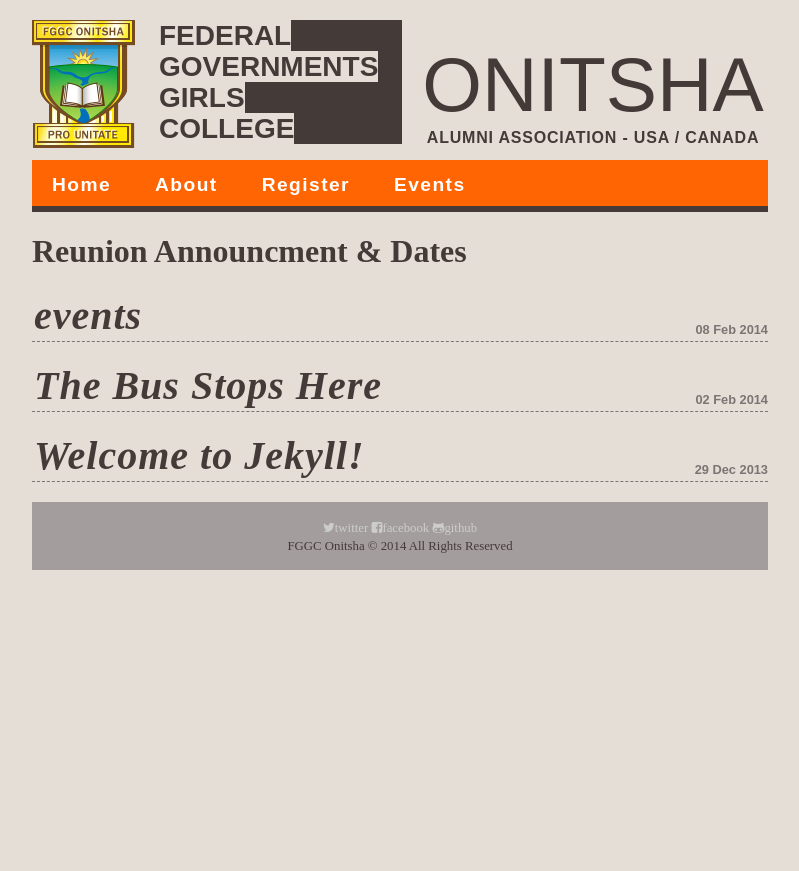
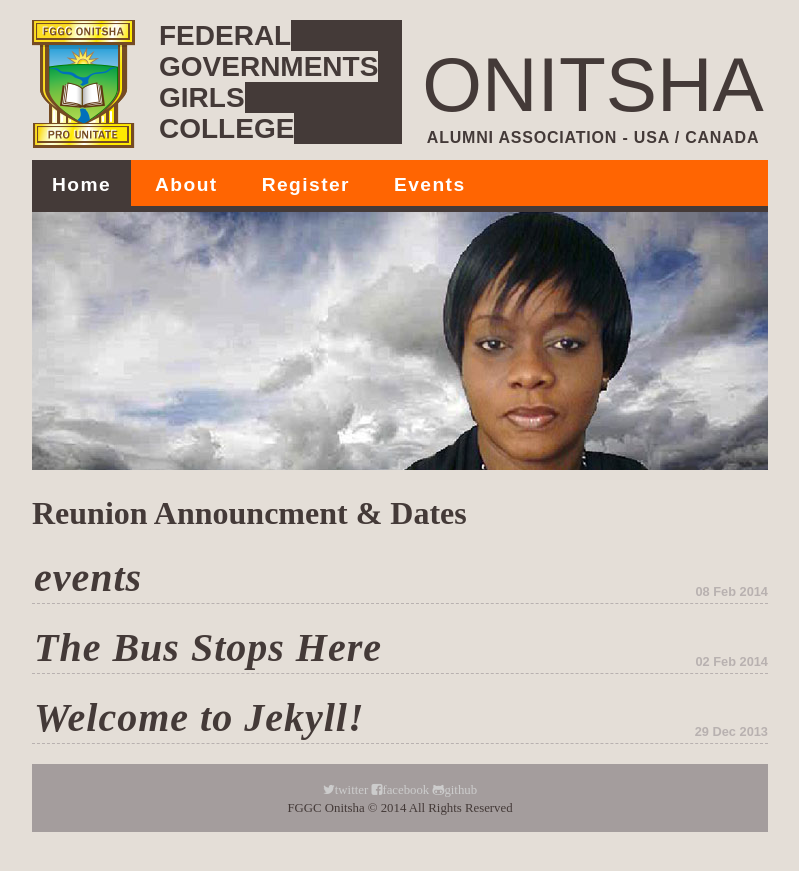
Before and after one commit to fggconitsha/fggconitsha, a Jekyll site: the page built from index.html, in a window 1280 px wide. Shown: the top 871 px of the page, without its empty margins (208-1007 px from the left). Built offline with Jekyll 4.4.1, drawn with Linux system fonts in a browser that asks for light colours; nearby versions of some CDN libraries; Markdown is read by kramdown in place of the engine named in the settings; the list of posts is cut into pages by our own code.

Commit message:
menu and place holder pic

```diff
--- a/_includes/menu.html
+++ b/_includes/menu.html
@@ -2,13 +2,13 @@
 <div class="menu" id="menu">
   <nav class="pure-menu pure-menu-open pure-menu-horizontal">
     <ul>
-      <li><a href="http://fggconitsha.github.io/">Home</a></li>
+      <li><a class="{% if page.title == "Home" %}active{% endif %}" href="http://fggconitsha.github.io/">Home</a></li>
       {% assign pages_list = site.pages %}
         {% for node in pages_list %}
           {% if node.title != null %}
             {% if node.layout == "page" %}
               <li>
-                <a class="menu-nav-item{% if page.url == node.url %} active{% endif %}" href="{{ node.url }}">{{ node.title }}</a>
+                <a class="{% if page.url == node.url %}active{% endif %}" href="{{ node.url }}">{{ node.title }}</a>
               </li>
             {% endif %}
         {% endif %}
--- a/css/main.css
+++ b/css/main.css
@@ -18,7 +18,7 @@
 }*/
 a {
   text-decoration: none;
-  color: #color: #fff;
+  color: #fff;
 }
 a:hover,
 a:focus {
@@ -26,7 +26,7 @@
 }
 .posts h2 {
     padding-bottom: 2px;
-    border-bottom: 1px dashed #7C7472;
+    border-bottom: 1px dashed #b8b1b0;
 }
 .posts h2 a, .page-title {
   padding: 4px 2px;
@@ -36,13 +36,13 @@
   font-size: 40px;
   font-weight: 800;
 }
-.posts h2 a:hover, {
-  color: #fff;
+.posts h2 a:hover {
+  color: #e4ded7;
   background-color: #443a38;
 }
 .posts small {
   display: inline-block;
-  color: #7C7472;
+  color: #b8b1b0;
   float: right;
   font-size: 0.8em
   position: relative;
@@ -120,7 +120,6 @@
 
 .pure-menu.pure-menu-horizontal a {
   -webkit-font-smoothing: antialiased;
-  background-color: #ff6502;
   height: 46px;
   font-family: Arial, Helvetica, sans-serif;
   font-size: 1.2em;
@@ -132,7 +131,18 @@
 
 .pure-menu.pure-menu-horizontal a:hover {
   background-color: #443a38;
+  padding-left: -2px;
 }
+
+.active {
+  background-color: #443a38;
+}
+/*.menu-nav-item {
+  background-color: pink;
+}
+.active{
+  background-color: blue;
+}*/
 
 #page-wrap {
   width: 800px;
--- a/index.html
+++ b/index.html
@@ -2,6 +2,9 @@
 layout: default
 title: Home
 ---
+<div class="banner">
+	<img src="images/banner1.jpg">
+</div>
 <div>
 	<h1>Reunion Announcment &amp; Dates</h1>
 </div>
```
Also changed, not shown: images/banner1.jpg (added).
